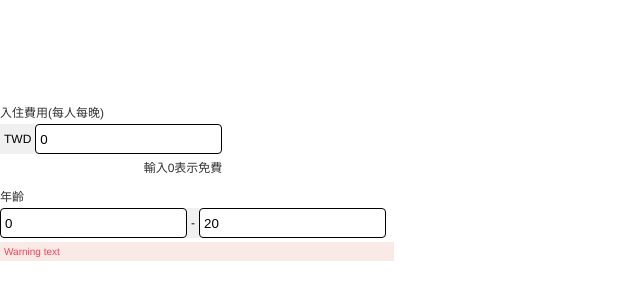
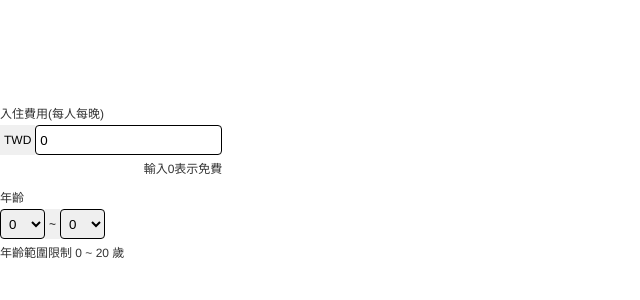
Before and after one commit to emil0519/Leetcode_component_test_practice, a React (Create React App) app: page / in a window 1280 px wide. Shown: the part 218-518 px from the top of the page, without its empty margins (0-640 px from the left). Built offline with nearby package versions, Linux system fonts and the light colour scheme.

Commit message:
feat: AgeGroupSelect select mechanism & adjust shared components

```diff
--- a/src/component/ageGroupSelect.tsx
+++ b/src/component/ageGroupSelect.tsx
@@ -1,19 +1,92 @@
+import { useMemo, useState } from "react";
 import {
   GreyLabel,
   FlexContainer,
   GreyContaner,
-  StyledInput,
   WarningArea,
   ColumnFlexbox,
+  AlignLeftFlexBox,
+  IsRedBorderType,
 } from "../styles";
-export const AgeGroupSelect = () => (
+import styled from "styled-components";
+
+export const AgeGroupSelect = (): React.ReactElement => {
+  const [ageRange, setAgeRange] = useState<number[]>([0, 20]);
+  const startOptions = useMemo(() => {
+    if (ageRange[1] !== 20) {
+      return Array.from({ length: 21 }, (_, index) => ({
+        value: index,
+        isDisabled: index <= ageRange[1] ? false : true,
+      }));
+    }
+    return Array.from({ length: 21 }, (_, index) => ({
+      value: index,
+      isDisabled: false,
+    }));
+  }, [ageRange]);
+
+  const endOptions = useMemo(() => {
+    if (ageRange[0] !== 0) {
+      return Array.from({ length: 21 }, (_, index) => ({
+        value: index,
+        isDisabled: index >= ageRange[0] ? false : true,
+      }));
+    }
+    return Array.from({ length: 21 }, (_, index) => ({
+      value: index,
+      isDisabled: false,
+    }));
+  }, [ageRange]);
+
+  return (
     <ColumnFlexbox>
       <GreyLabel htmlFor="ageRange">年齡</GreyLabel>
       <FlexContainer>
-      <StyledInput type="number" id="startAge" value={0} isEmpty={false} />
-      <GreyContaner>-</GreyContaner>
-      <StyledInput type="number" id="startAge" value={20} isEmpty={false} />
+        <StyledSelect
+          id="startAge"
+          isRedBorder={false}
+          onChange={(e) => setAgeRange([Number(e.target.value), ageRange[1]])}
+        >
+          {startOptions.map((option) => (
+            <option
+              key={option.value}
+              value={option.value}
+              disabled={option.isDisabled}
+            >
+              {option.value}
+            </option>
+          ))}
+        </StyledSelect>
+        <GreyContaner>~</GreyContaner>
+        <StyledSelect
+          id="endAge"
+          isRedBorder={false}
+          onChange={(e) => setAgeRange([ageRange[0], Number(e.target.value)])}
+        >
+          {endOptions.map((option) => (
+            <option
+              key={option.value}
+              value={option.value}
+              disabled={option.isDisabled}
+            >
+              {option.value}
+            </option>
+          ))}
+        </StyledSelect>
       </FlexContainer>
-    <WarningArea>Warning text</WarningArea>
+      {ageRange[0] === ageRange[1] && (
+        <WarningArea>年齡區間不可重疊</WarningArea>
+      )}
+      <AlignLeftFlexBox>
+        <GreyLabel>年齡範圍限制 0 ~ 20 歲</GreyLabel>
+      </AlignLeftFlexBox>
     </ColumnFlexbox>
   );
+};
+
+export const StyledSelect = styled.select<IsRedBorderType>`
+  border-radius: 4px;
+  border-color: ${(props) => props.theme.colors.lightGrey};
+  padding: 4px;
+  border: 1px solid ${({ isRedBorder }) => (isRedBorder ? "red" : "black")};
+`;
--- a/src/component/priceInput.tsx
+++ b/src/component/priceInput.tsx
@@ -1,21 +1,18 @@
-import styled from "styled-components";
 import {
   GreyLabel,
   FlexContainer,
   GreyContaner,
-  StyledInput,
   WarningArea,
   ColumnFlexbox,
+  AlignLeftFlexBox,
+  IsRedBorderType,
 } from "../styles";
 import { useState } from "react";
 import { addComma } from "../utils/addComma";
+import styled from "styled-components";
 
 
-const AlignLeftFlexBox = styled(FlexContainer)`
-  justify-content: flex-end;
-`;
-
-export const PriceInput = () => {
+export const PriceInput = ():React.ReactElement => {
   const [inputFee, setInputFee] = useState<string>("0");
   const isValidNumberString = (str: string): boolean => {
     return /^\d+(\.\d+)?$/.test(str.replace(/,/g, ""));
@@ -46,7 +43,7 @@ export const PriceInput = () => {
             setInputFee(e.target.value);
           }}
           onBlur={(e) => setInputFee(addComma(e.target.value))}
-          isEmpty={!inputFee.length}
+          isRedBorder={!inputFee.length}
         />
       </FlexContainer>
       {(!inputFee.length || !isValidNumberString(inputFee)) && (
@@ -58,3 +55,10 @@ export const PriceInput = () => {
     </ColumnFlexbox>
   );
 };
+
+export const StyledInput = styled.input<IsRedBorderType>`
+  border-radius: 4px;
+  border-color: ${(props) => props.theme.colors.lightGrey};
+  padding: 4px;
+  border: 1px solid ${({ isRedBorder }) => (isRedBorder ? "red" : "black")};
+`;
--- a/src/styles.tsx
+++ b/src/styles.tsx
@@ -1,8 +1,8 @@
 import { InputHTMLAttributes } from "react";
 import styled from "styled-components";
 
-interface StyledInputProps extends InputHTMLAttributes<HTMLInputElement> {
-  isEmpty: boolean;
+export interface IsRedBorderType extends InputHTMLAttributes<HTMLInputElement> {
+  isRedBorder: boolean;
 }
 
 export const GreyLabel = styled.label`
@@ -19,13 +19,6 @@ export const GreyContaner = styled.div`
   font-weight: #f0f0f0;
 `;
 
-export const StyledInput = styled.input<StyledInputProps>`
-  border-radius: 4px;
-  border-color: ${(props) => props.theme.colors.lightGrey};
-  padding: 4px;
-  border: 1px solid ${({ isEmpty }) => (isEmpty ? "red" : "black")};
-`;
-
 export const WarningArea = styled.aside`
   color: ${(props) => props.theme.colors.red};
   background-color: ${(props) => props.theme.colors.lightRed};
@@ -39,4 +32,8 @@ export const ColumnFlexbox = styled(FlexContainer)`
   gap: 4px;
 `;
 
+export const AlignLeftFlexBox = styled(FlexContainer)`
+  justify-content: flex-end;
+`;
+
 export {};
```
Lines whose indentation alone changed are shown as unchanged.
